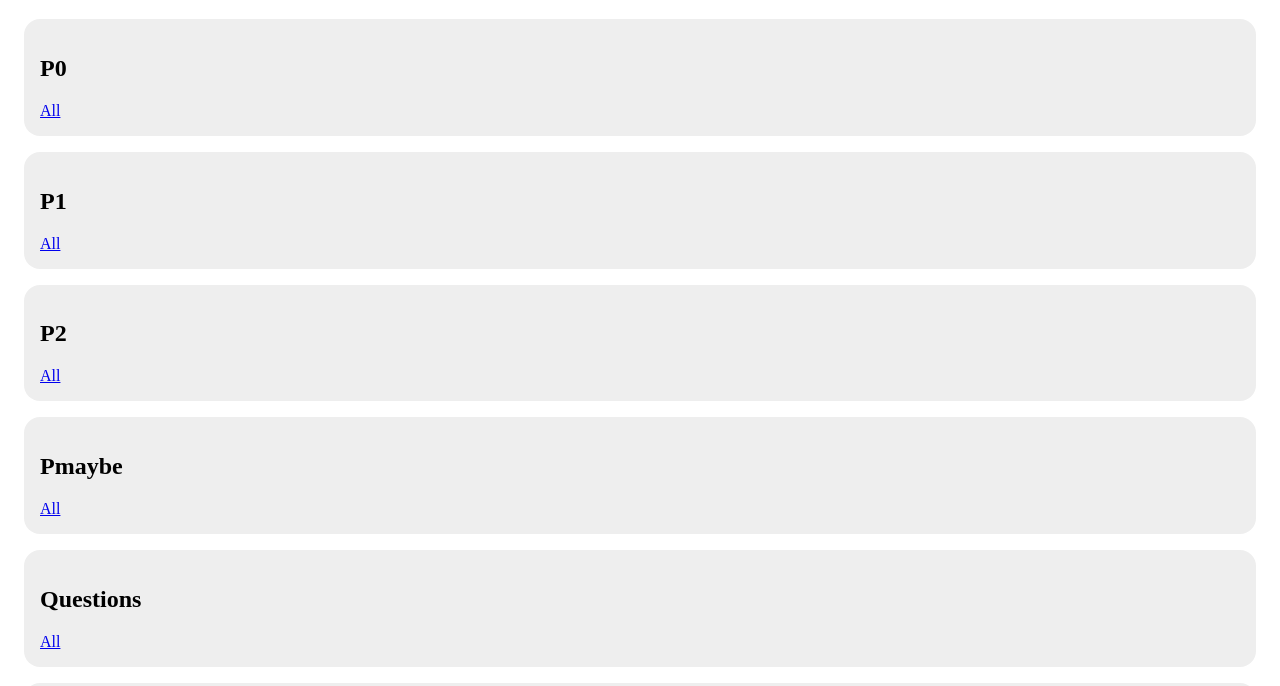
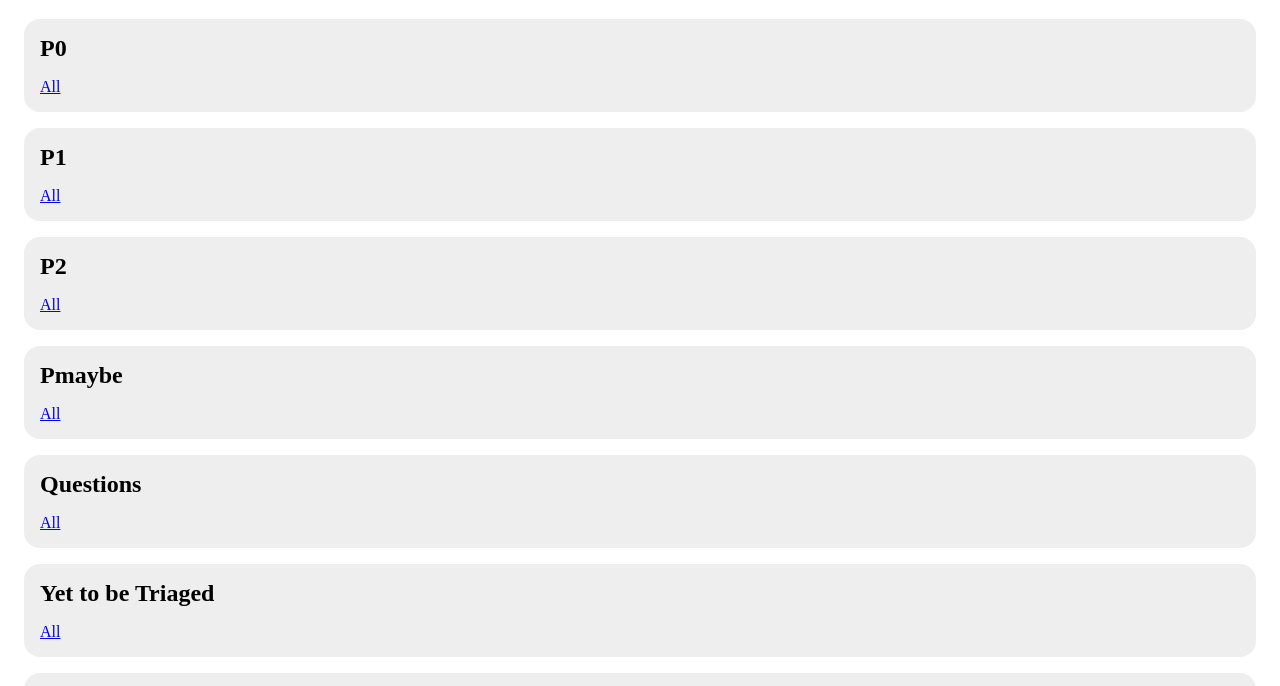
Before and after one commit to coreos/bugs, a plain HTML site: page os/index.html in a window 1280 px wide. Shown: the part 61-747 px from the top of the page. Drawn offline with Linux system fonts and the light colour scheme; no server answers.

Commit message:
os: fix css

```diff
--- a/os/index.css
+++ b/os/index.css
@@ -5,6 +5,6 @@
 	border-radius: 1em;
 }
 
-.category h3 {
+.category h2 {
 	margin: 0;
 }
```
